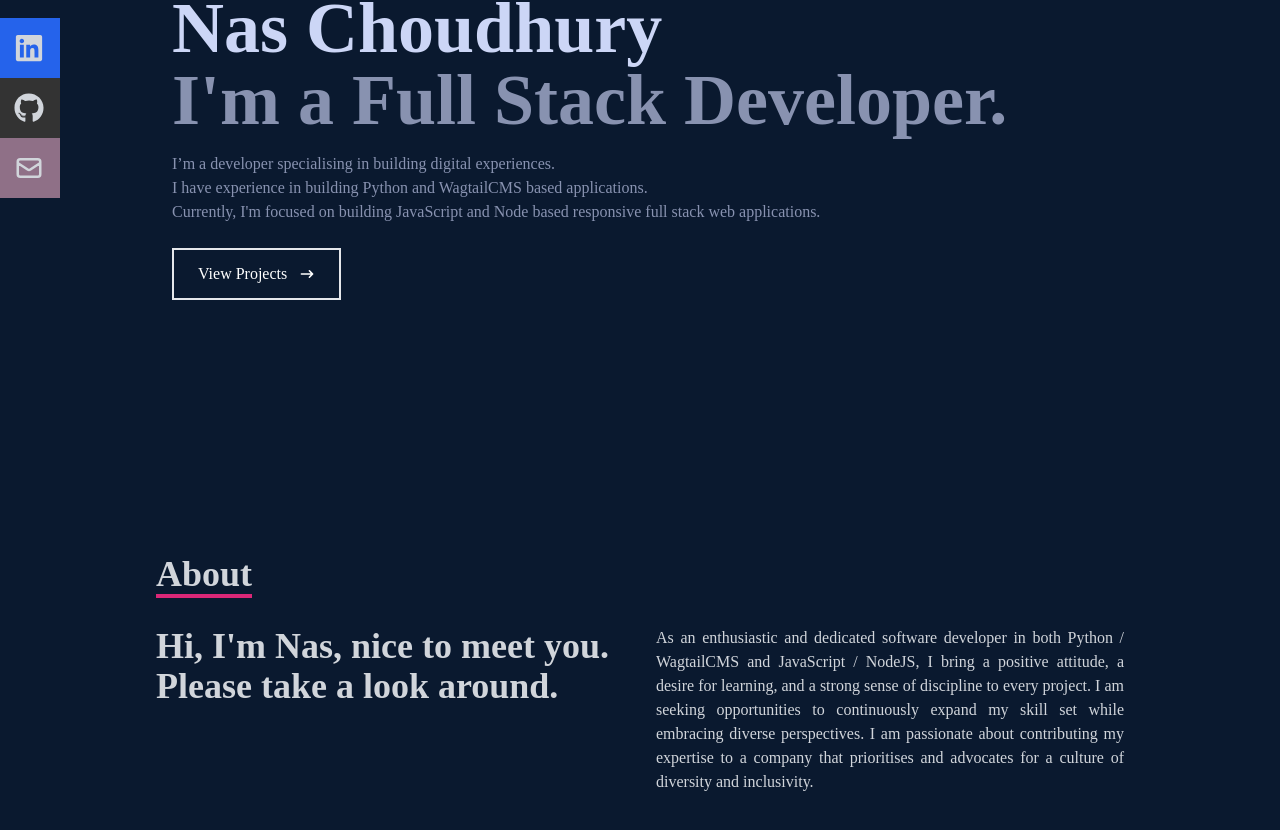
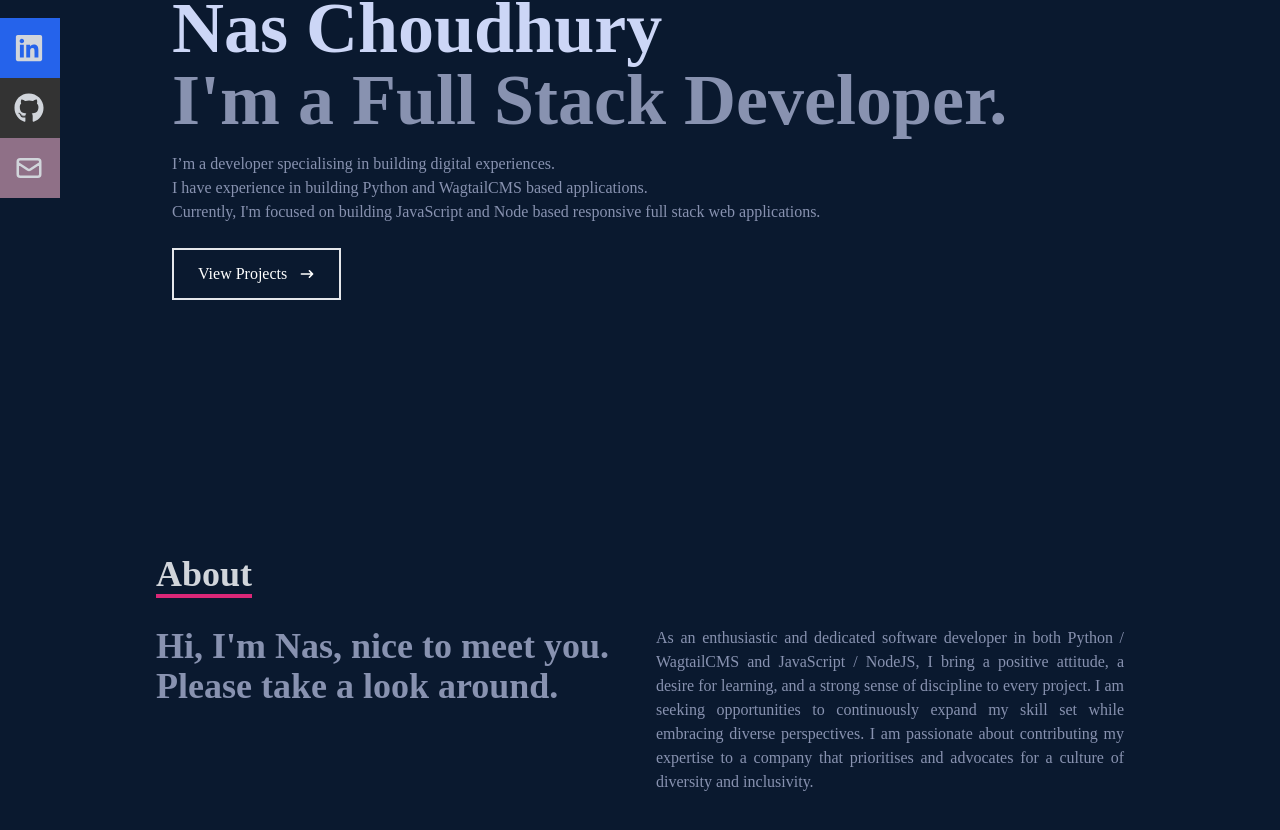
Before and after one commit to nascho/portfolio-react, a React (Create React App) app: page / in a window 1280 px wide. Shown: the part 262-1092 px from the top of the page. Built offline with nearby package versions, Linux system fonts and the light colour scheme.

Commit message:
changed padding on about container

```diff
--- a/src/components/About.jsx
+++ b/src/components/About.jsx
@@ -3,7 +3,7 @@
 const About = () => {
   return (
     <div name="about" className='w-full min-h-screen bg-[#0a192f] text-gray-300'>
-        <div className="flex flex-col justify-center items-center p-4 w-full h-full">
+        <div className="flex flex-col justify-center items-center py-4 w-full h-full">
             <div className='max-w-[1000px] w-full grid grid-cols-2 gap-8'>
                 <div className='pb-8 pl-4'>
                     <p className='text-4xl font-bold inline border-b-4 border-pink-600'>About</p>
@@ -11,10 +11,10 @@
                 <div></div>
             </div>
             <div className="max-w-[1000px] w-full grid sm:grid-cols-2 gap-8 px-4">
-                <div className='text-4xl font-bold'>
+                <div className='text-4xl font-bold text-[#8892b0]'>
                     <p>Hi, I'm Nas, nice to meet you. Please take a look around.</p>
                 </div>
-                <div className='text-justify'>
+                <div className='text-justify text-[#8892b0]'>
                     <p>
                         As an enthusiastic and dedicated software developer in both Python / WagtailCMS and JavaScript / NodeJS, I bring a positive attitude, a desire for learning, and a strong sense of discipline to every project. I am seeking opportunities to continuously expand my skill set while embracing diverse perspectives. I am passionate about contributing my expertise to a company that prioritises and advocates for a culture of diversity and inclusivity.
                     </p>
```
